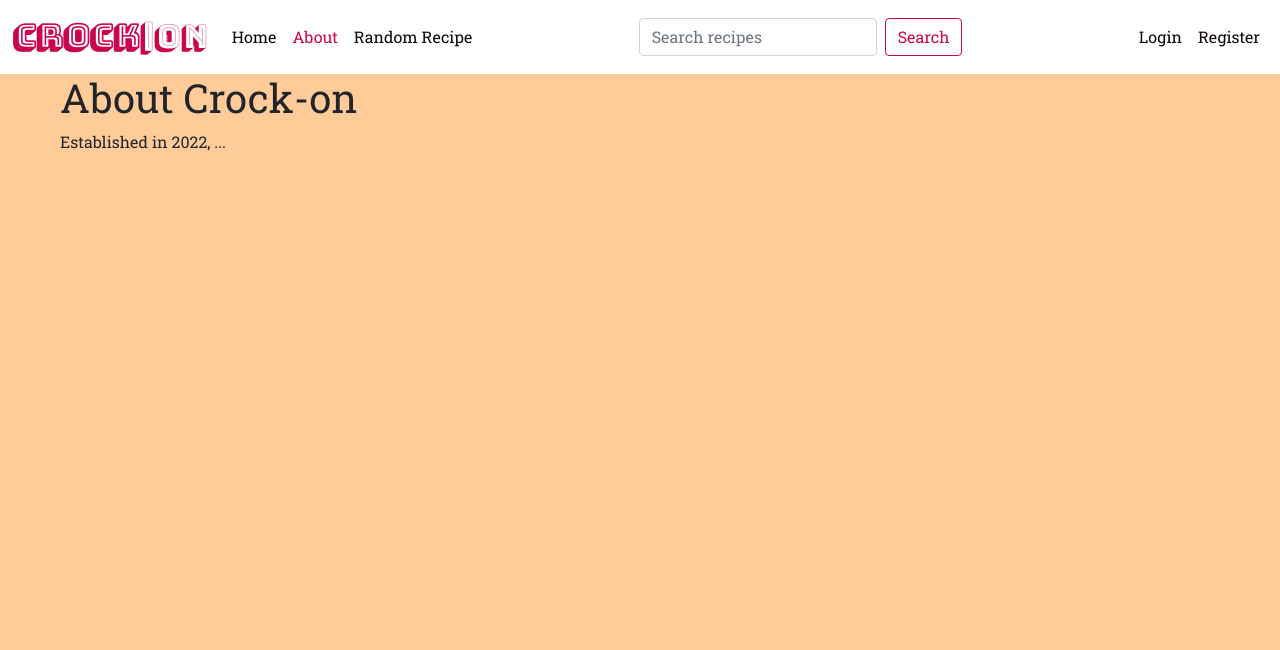
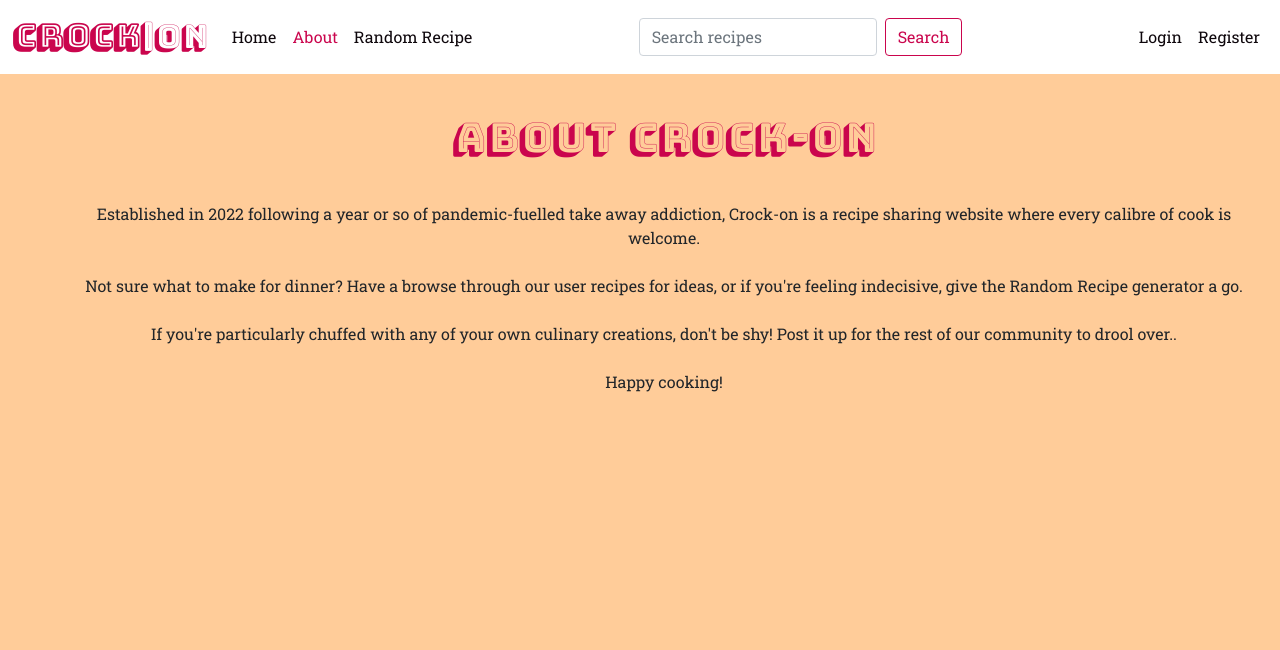
Before and after one commit to rocrill/crock-on, a Django app: page /about in a window 1280 px wide. Shown: the top 650 px of the page. Run offline with Django 3.2, Linux system fonts and the light colour scheme.

Commit message:
Content and styling added to About page.

```diff
--- a/static/css/style.css
+++ b/static/css/style.css
@@ -1,6 +1,13 @@
 body {
     background-color: #fff;
     font-family: 'Roboto Slab', serif;
+}
+
+.about_crockon {
+    font-family: 'Bungee Shade', cursive;
+    color:#CA054D;
+    margin-top: 40px;
+    margin-bottom: 40px;
 }
 
 .container-fluid{
--- a/templates/about.html
+++ b/templates/about.html
@@ -2,13 +2,27 @@
 
 {% block content %}
 
+<center>
 <div class="container-fluid">
     <div class="row">
 
-        <h1>About Crock-on</h1>
+        <h1 class="about_crockon">About Crock-on</h1>
 
-        <p>Established in 2022, ...</p>
+        <p>
+            Established in 2022 following a year or so of pandemic-fuelled take away addiction, Crock-on is a recipe sharing website where every calibre of cook is welcome.
+            <br>
+            <br>
+            Not sure what to make for dinner? Have a browse through our user recipes for ideas, or if you're feeling indecisive, give the Random Recipe generator a go.
+            <br>
+            <br>
+            If you're particularly chuffed with any of your own culinary creations, don't be shy! Post it up for the rest of our community to drool over..
+            <br>
+            <br>
+            Happy cooking!
+        </p>
 
     </div>
 </div>
+
+</center>
 {%endblock%}
```
